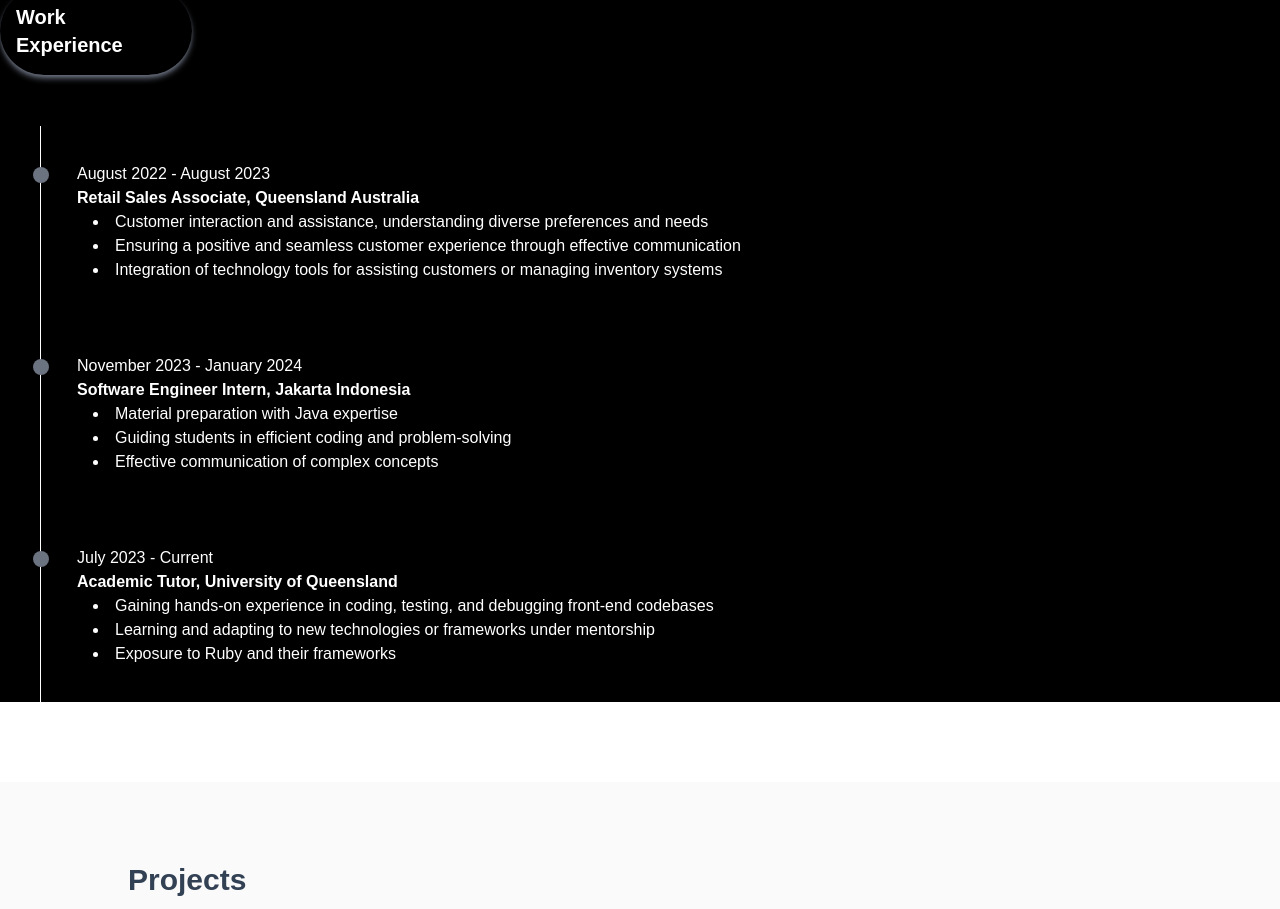
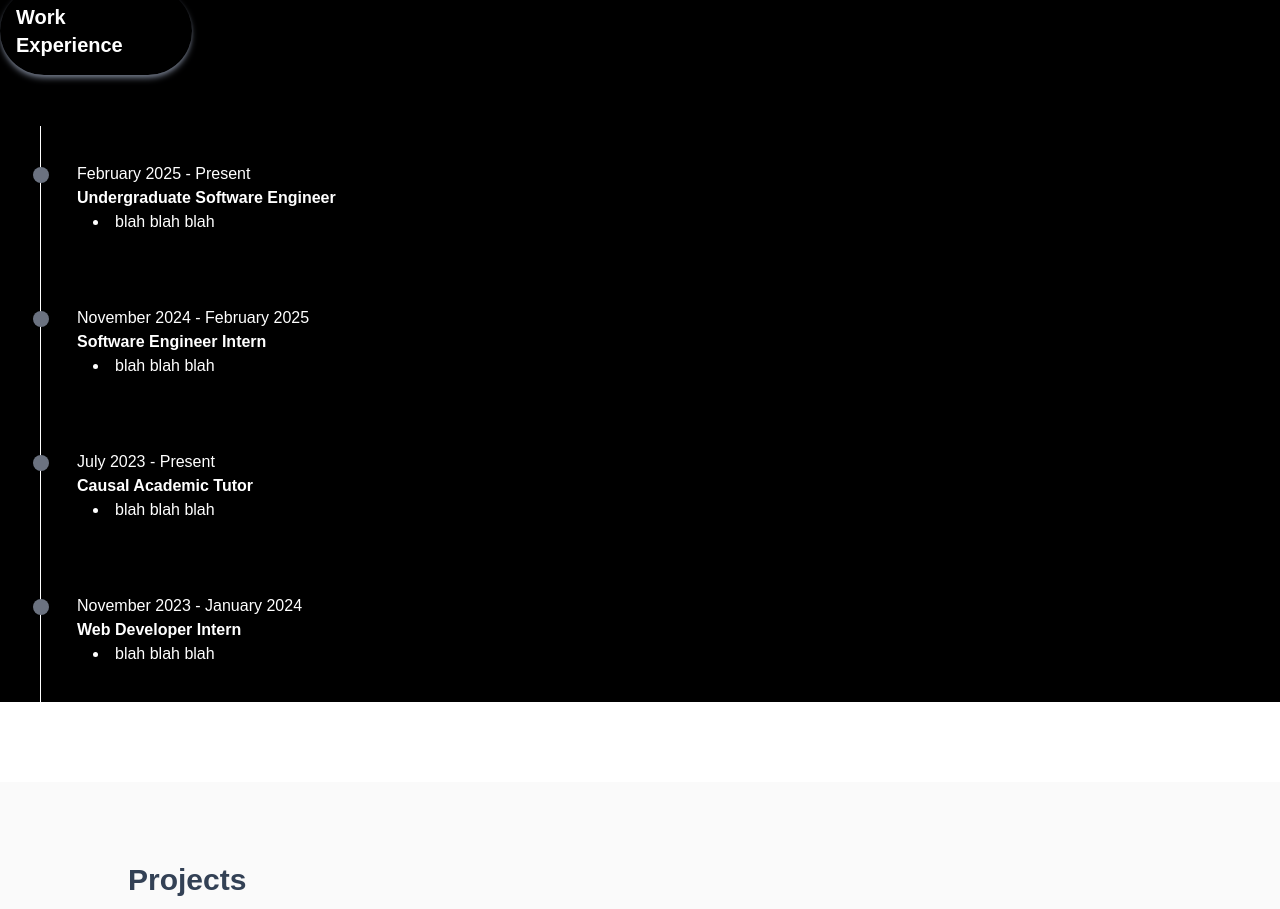
Before and after one commit to MiniSoda17/portfolio-website, a React (Vite) app: page / in a window 1280 px wide. Shown: the part 1700-2609 px from the top of the page. Built offline with nearby package versions, Linux system fonts and the light colour scheme.

Commit message:
Successfully use work experience new component

```diff
--- a/src/components/Work.tsx
+++ b/src/components/Work.tsx
@@ -1,33 +1,7 @@
+import WorkSection from "./WorkSection";
+
 const Work = () => {
-  const data = [
-    {
-      time: "August 2022 - August 2023",
-      name: "Retail Sales Associate, Queensland Australia",
-      description: [
-        "Customer interaction and assistance, understanding diverse preferences and needs",
-        "Ensuring a positive and seamless customer experience through effective communication",
-        "Integration of technology tools for assisting customers or managing inventory systems",
-      ],
-    },
-    {
-      time: "November 2023 -  January 2024",
-      name: "Software Engineer Intern, Jakarta Indonesia",
-      description: [
-        "Material preparation with Java expertise",
-        "Guiding students in efficient coding and problem-solving",
-        "Effective communication of complex concepts",
-      ],
-    },
-    {
-      time: " July 2023 - Current",
-      name: "Academic Tutor, University of Queensland",
-      description: [
-        "Gaining hands-on experience in coding, testing, and debugging front-end codebases",
-        "Learning and adapting to new technologies or frameworks under mentorship",
-        "Exposure to Ruby and their frameworks",
-      ],
-    },
-  ];
+
   return (
     <div className="bg-black w-full">
       <div
@@ -38,22 +12,30 @@ const Work = () => {
       </div>
 
       <div className=" text-white md:mt-[3.2rem] mb-[5rem] mt-[5rem] pl-10 flex justify-center flex-col z-30">
-        {data.map((item) => {
-          return (
-            <div className=" relative p-9 border-l border-white z-30">
-              <div className="absolute left-[-0.5rem] top-[2.6rem] p-2 bg-gray-500 rounded-full z-30"></div>
-              <div className="md:text-[1rem] text-[0.8rem]">{item.time}</div>
-              <div className="font-bold md:text-[1rem] text-[0.8rem]">
-                {item.name}
-              </div>
-              {item.description.map((desc, idx) => (
-                <li className="md:text-[1rem] text-[0.8rem]" key={idx}>
-                  {desc}
-                </li>
-              ))}
-            </div>
-          );
-        })}
+        <WorkSection
+          title="Undergraduate Software Engineer"
+          time="February 2025 - Present"
+          company="Suncorp Group"
+          description={["blah blah blah"]}
+        />
+        <WorkSection
+          title="Software Engineer Intern"
+          time="November 2024 - February 2025"
+          company="Suncorp Group"
+          description={["blah blah blah"]}
+        />
+        <WorkSection
+          title="Causal Academic Tutor"
+          time="July 2023 - Present"
+          company="University of Queensland"
+          description={["blah blah blah"]}
+        />
+        <WorkSection
+          title="Web Developer Intern"
+          time="November 2023 - January 2024"
+          company="Snipeyes"
+          description={["blah blah blah"]}
+        />
       </div>
     </div>
   );
--- a/src/components/WorkSection.tsx
+++ b/src/components/WorkSection.tsx
@@ -21,3 +21,5 @@ const WorkSection = (props: Props) => {
         </div>
     );
 }
+
+export default WorkSection;
```
